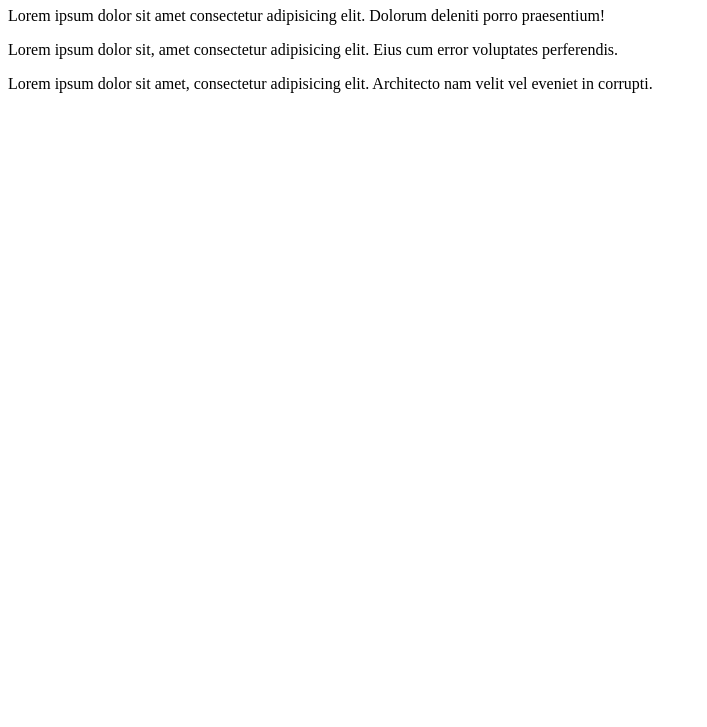
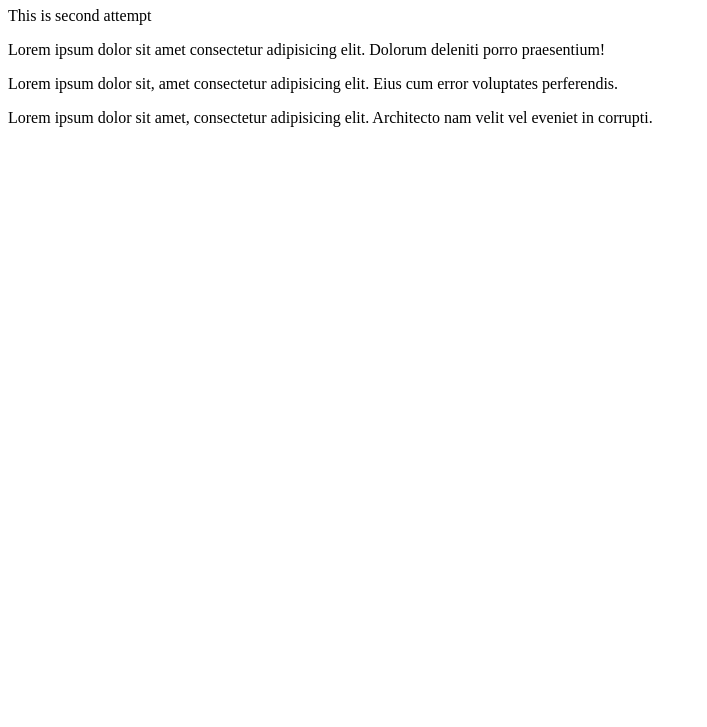
Before and after one commit to malikEhsan09/practice_repo, a plain HTML site: page index.html in a window 1280 px wide. Shown: the part 73-800 px from the top of the page, without its empty margins (0-707 px from the left). Drawn offline with Linux system fonts and the light colour scheme.

Commit message:
added another p tag with second attempt

```diff
--- a/index.html
+++ b/index.html
@@ -7,6 +7,7 @@
 </head>
 <body>
     <h1>Hello I am git repo one</h1>
+    <p>This is second attempt</p>
     <div>
         <p>Lorem ipsum dolor sit amet consectetur adipisicing elit. Dolorum deleniti porro praesentium!</p>
         <p>Lorem ipsum dolor sit, amet consectetur adipisicing elit. Eius cum error voluptates perferendis.</p>
```
